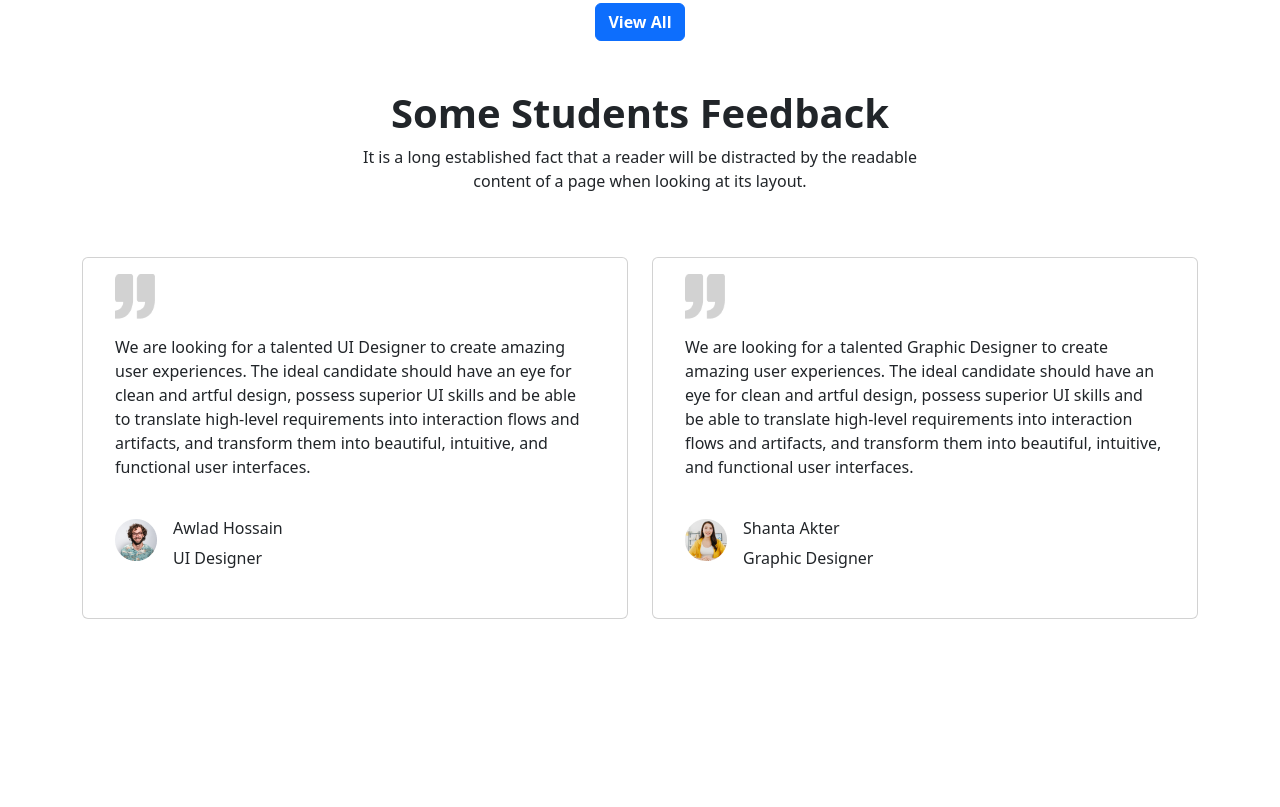
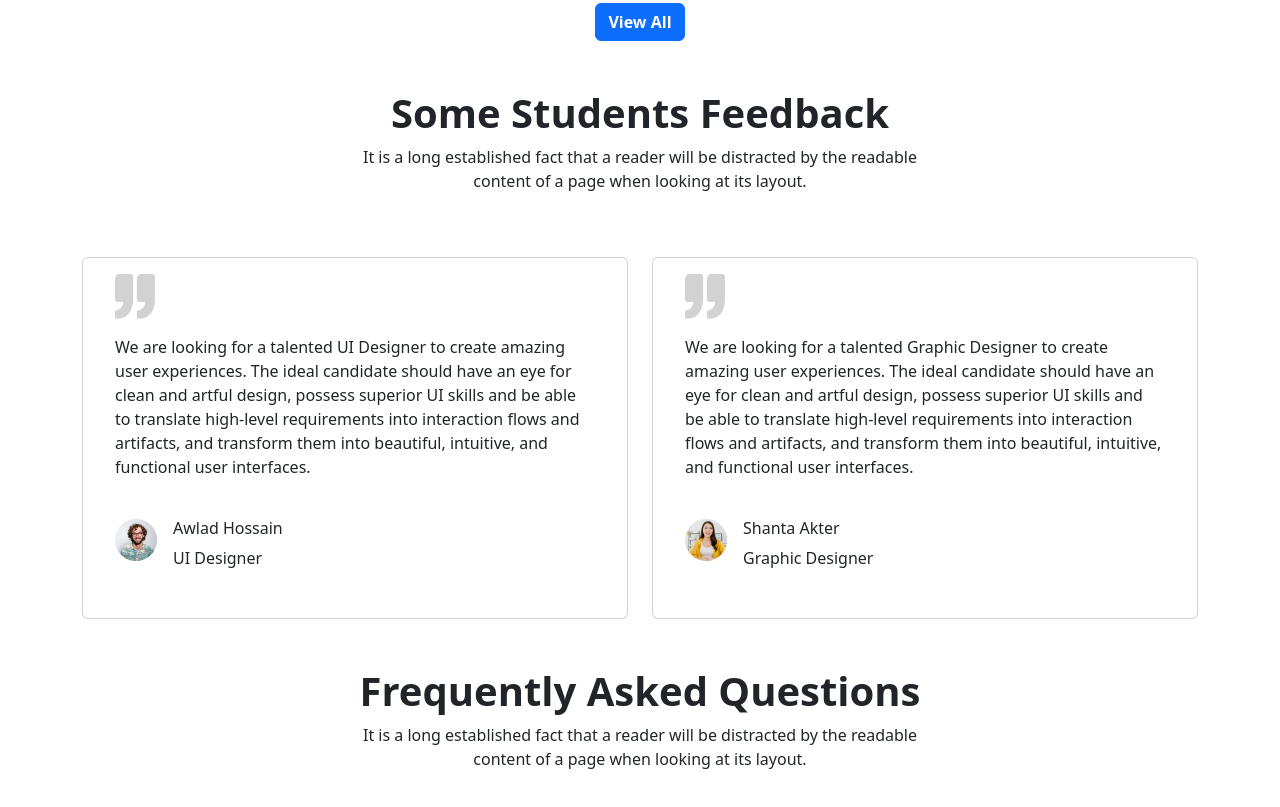
Before and after one commit to JiaulChowdhury/EdTech-website, a plain HTML site: page index.html in a window 1280 px wide. Shown: the part 3368-4175 px from the top of the page. Before the commit the page ends 4035 px from the top, so only its background shows below. Drawn offline with nearby package versions, Linux system fonts and the light colour scheme.

Commit message:
Frequently Asked Questions start

```diff
--- a/index.html
+++ b/index.html
@@ -399,10 +399,27 @@
 
           </div>
         </div>
+        <div class="container d-flex flex-column mb-5 text-center align-items-center d-md-none d-lg-none">
+          <input class="btn btn-primary fw-bold" type="submit" value="View All">
+        </div>
 
 
       </section>
       <!-- Some Students Feedback end -->
+
+      <!-- Frequently Asked Questions start -->
+      <Section>
+        <div class="container d-flex flex-column mb-5 text-center align-items-center ">
+          <h1 class="fw-bolder">
+            Frequently Asked Questions
+          </h1>
+          <p>
+            It is a long established fact that a reader will be distracted by the readable<br>
+            content of a page when looking at its layout.
+        </div>
+
+      </Section>
+      <!-- Frequently Asked Questions end -->
 
 
 
```
